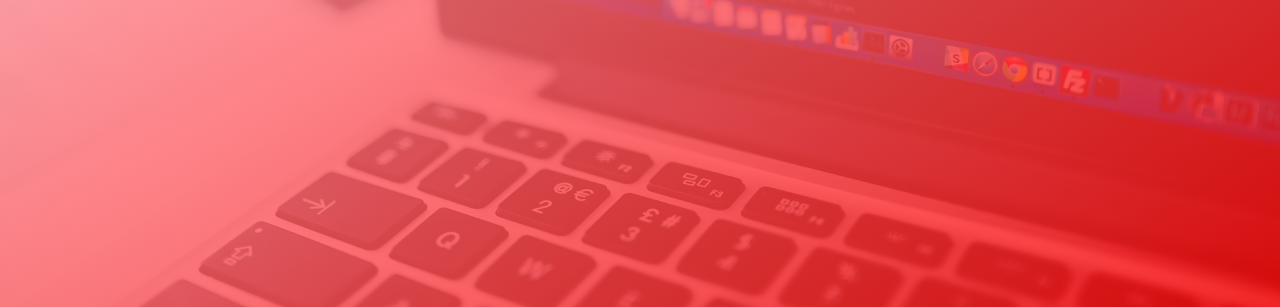
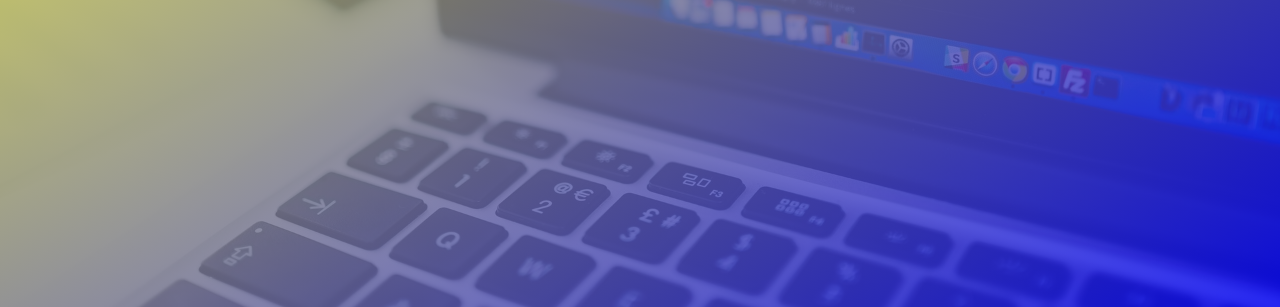
Before and after one commit to kutukmu/portfolio-page, a website: page index.html in a window 1280 px wide. Shown: the part 493-800 px from the top of the page. Drawn offline with Linux system fonts and the light colour scheme.

Commit message:
blue and yellow

```diff
--- a/scss/_config.scss
+++ b/scss/_config.scss
@@ -4,7 +4,11 @@ $color-primary-dark: #28b485;
 $primary-color: #444;
 $secondary-color: #eece1a;
 $show-home-image: true;
-$home-image: linear-gradient(to right bottom, rgba(pink, 0.8), rgba(red, 0.8)),
+$home-image: linear-gradient(
+    to right bottom,
+    rgba(yellow, 0.8),
+    rgba(blue, 0.8)
+  ),
   url("../img/background.jpg");
 $background-opacity: 0.9;
 
```
Also changed, not shown: dist/css/main.css.
